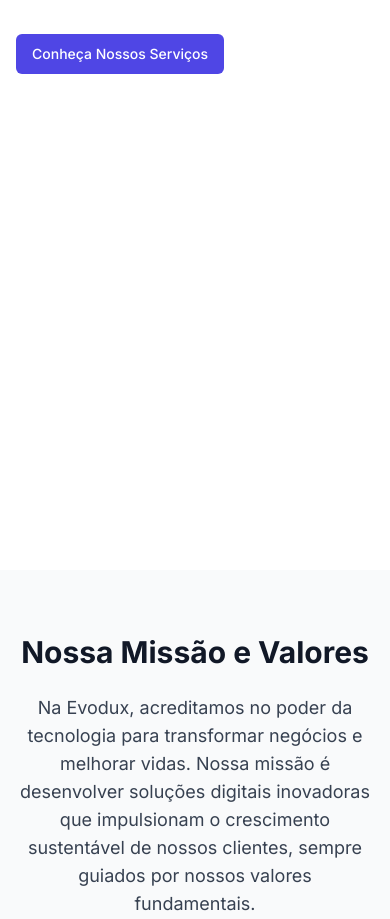
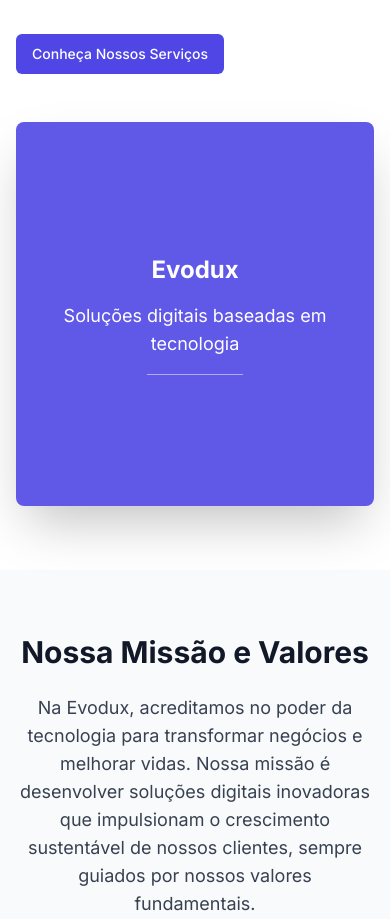
Before and after one commit to gean-ferreira/evodux, a Next.js app: page /about in a window 390 px wide. Shown: the part 1190-2109 px from the top of the page. Built offline with nearby package versions, Linux system fonts and the light colour scheme.

Commit message:
fix: Update layout class for responsive design in About component

```diff
--- a/src/app/about/page.tsx
+++ b/src/app/about/page.tsx
@@ -61,7 +61,7 @@
                 </Link>
               </div>
             </div>
-            <div className='flex-1'>
+            <div className='w-full md:flex-1'>
               <div className='relative h-96 w-full rounded-lg overflow-hidden shadow-2xl'>
                 <div className='absolute inset-0 bg-indigo-600 bg-opacity-90 flex items-center justify-center'>
                   <div className='text-white text-center p-8'>
```
